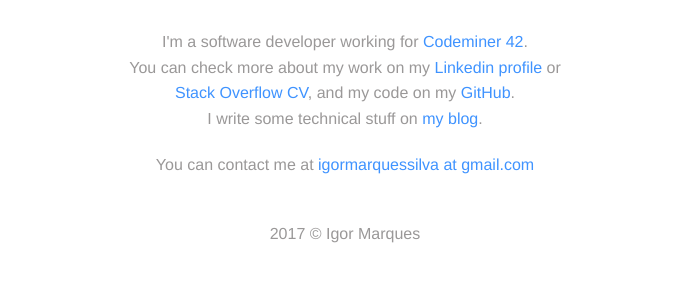
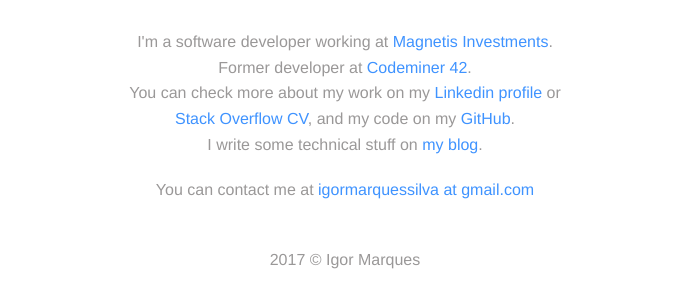
Before and after one commit to IgorMarques/IgorMarques.github.io, a plain HTML site: page index.html in a window 1280 px wide. Shown: the part 368-676 px from the top of the page, without its empty margins (295-986 px from the left). Drawn offline with Linux system fonts and the light colour scheme.

Commit message:
Add magnetis as current employer

```diff
--- a/index.html
+++ b/index.html
@@ -36,7 +36,7 @@
       <div class="large-6 large-centered columns text-center">
         <br>
           <p>
-            I'm a software developer working for <a href="http://codeminer42.com">Codeminer 42</a>. <br>
+            I'm a software developer working at <a href="https://magnetis.com.br">Magnetis Investments</a>. Former developer at <a href="http://codeminer42.com">Codeminer 42</a>.<br>
             You can check more about my work on my <a href="https://www.linkedin.com/in/igor-da-silva-34b845123/">Linkedin profile</a> or <a href="https://stackoverflow.com/cv/igor_marques">Stack Overflow CV</a>, and my code on my <a href="https://github.com/IgorMarques">GitHub</a>. <br>
             I write some technical stuff on <a href="https://medium.com/@igor_marques">my blog</a>.
           </p>
```
